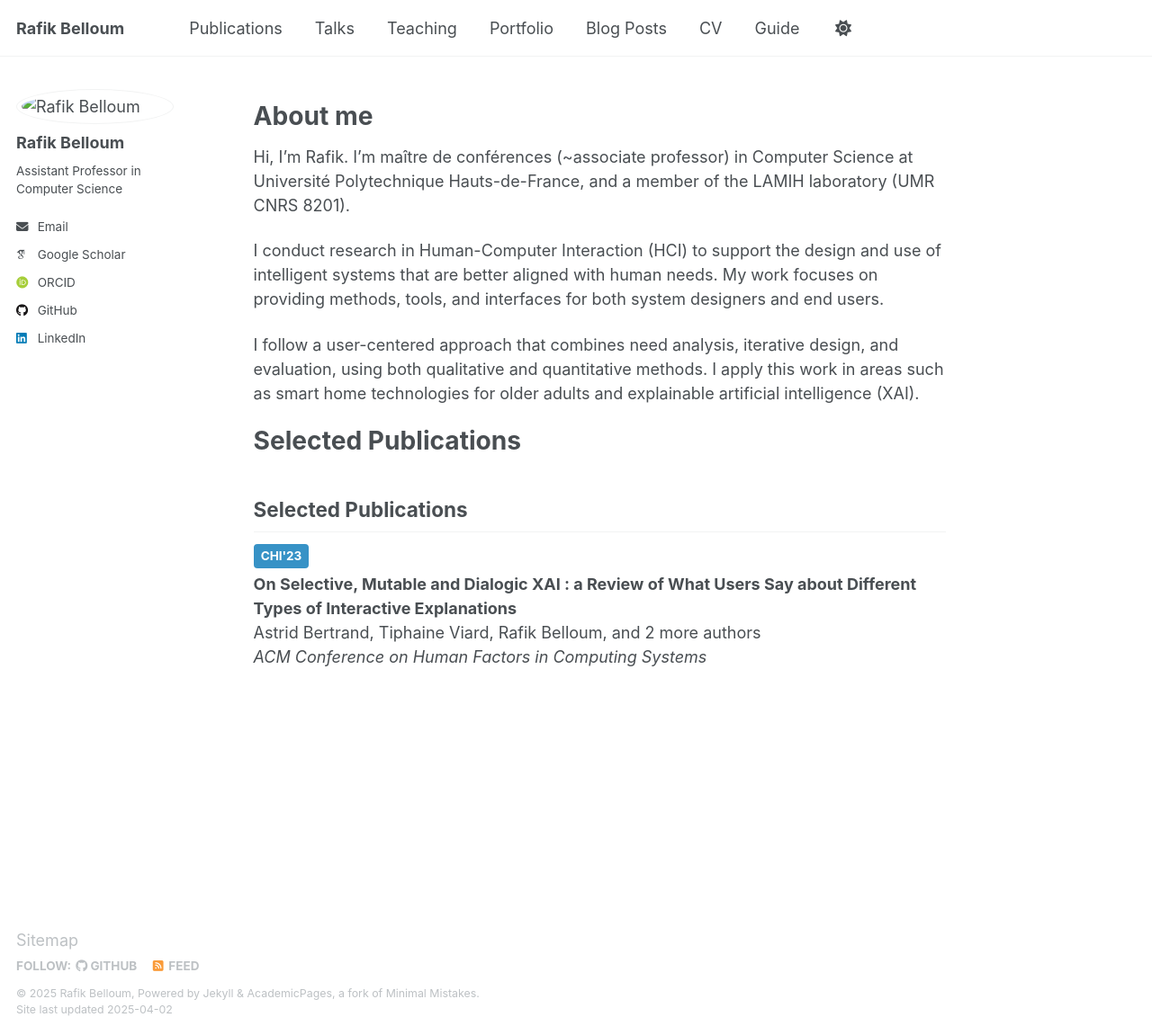
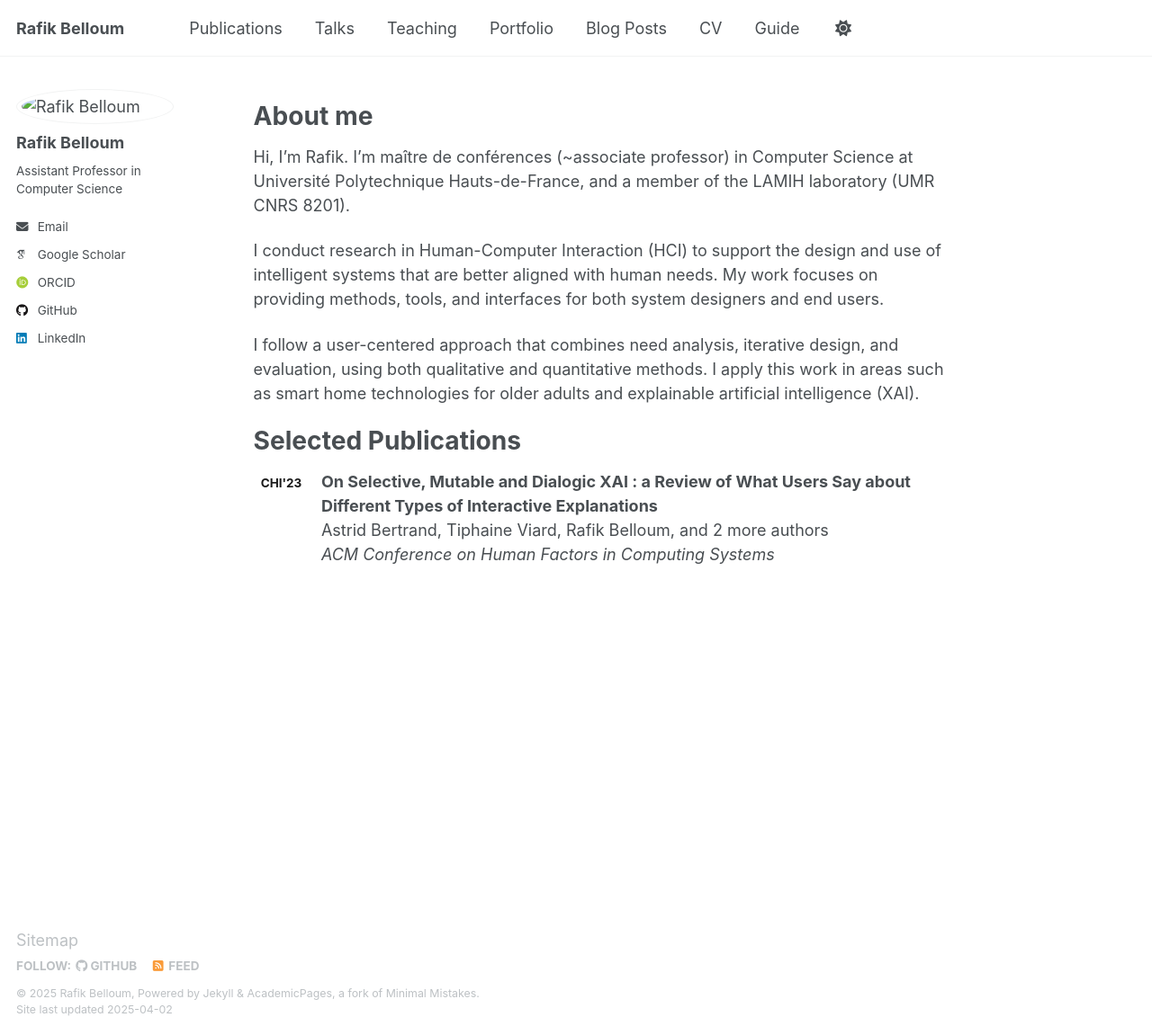
Before and after one commit to rafik-belloum/rafik-belloum.github.io, a Jekyll site: the page built from _pages/about.md, in a window 1280 px wide and 1151 px high. Shown: the whole window at 90% size. Built offline with Jekyll 4.4.1, drawn with Linux system fonts in a browser that asks for light colours; some web fonts are replaced.

Commit message:
Update about.md

```diff
--- a/_pages/about.md
+++ b/_pages/about.md
@@ -19,13 +19,16 @@ I follow a user-centered approach that combines need analysis, iterative design,
 Selected Publications
 ======
 
-<h2>Selected Publications</h2>
 
-<div style="margin-bottom: 1.5em;">
-  <span style="display:inline-block; background-color:#3792c6; color:white; padding:0.25em 0.6em; border-radius:0.3em; font-weight:bold; font-size:0.75em; margin-bottom:0.3em;">CHI'23</span>
-  <p>
-    <strong>On Selective, Mutable and Dialogic XAI : a Review of What Users Say about Different Types of Interactive Explanations</strong><br>
-    Astrid Bertrand, Tiphaine Viard, Rafik Belloum, and 2 more authors<br>
-    <em>ACM Conference on Human Factors in Computing Systems</em>
-  </p>
+<div style="display: flex; align-items: flex-start; margin-bottom: 1.5em;">
+  <div style="flex-shrink: 0;">
+    <span style="display:inline-block; background-color:white; color:#1a1a1a; padding:0.25em 0.6em; border-radius:0.3em; font-weight:bold; font-size:0.75em; margin-right: 1em;">CHI'23</span>
+  </div>
+  <div>
+    <p style="margin: 0;">
+      <strong>On Selective, Mutable and Dialogic XAI : a Review of What Users Say about Different Types of Interactive Explanations</strong><br>
+      Astrid Bertrand, Tiphaine Viard, Rafik Belloum, and 2 more authors<br>
+      <em>ACM Conference on Human Factors in Computing Systems</em>
+    </p>
+  </div>
 </div>
```
